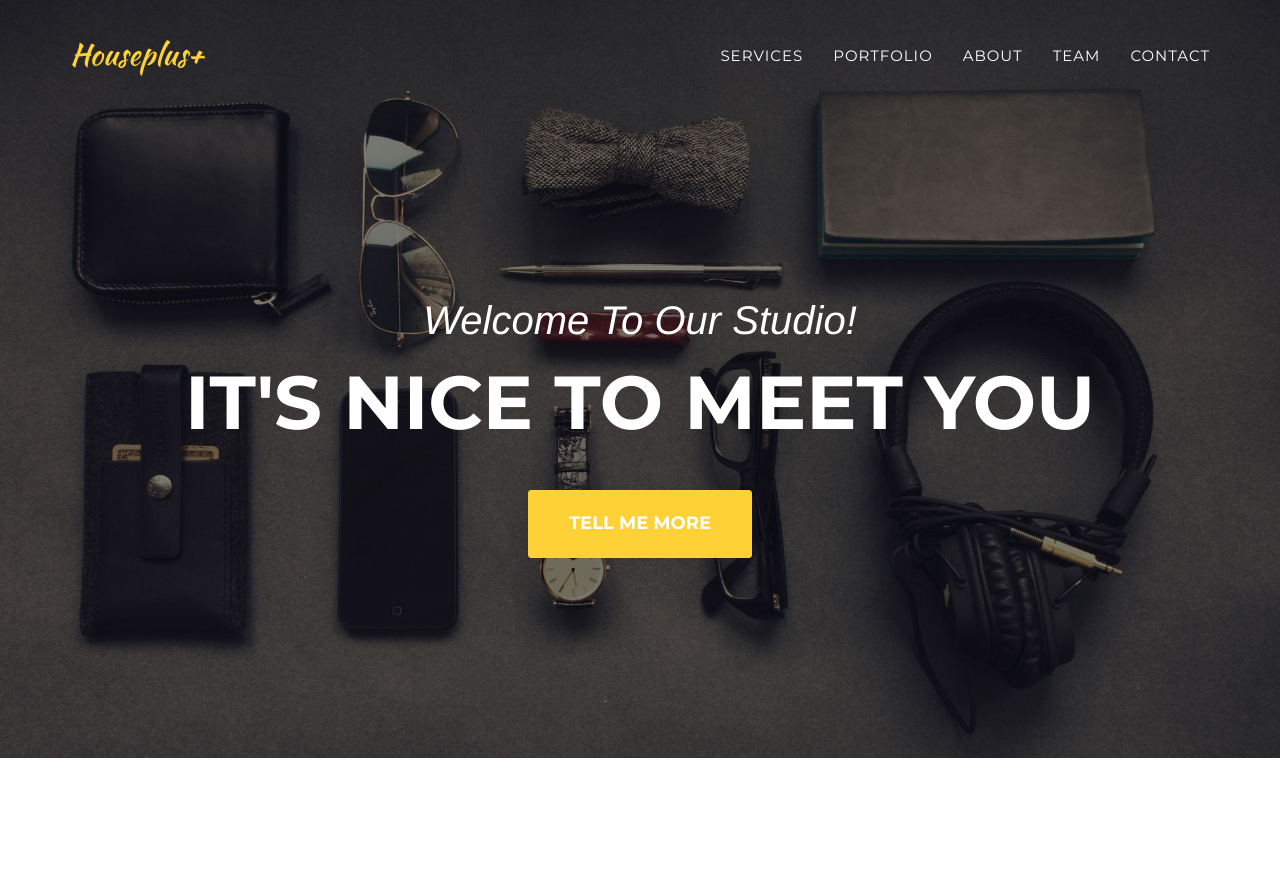
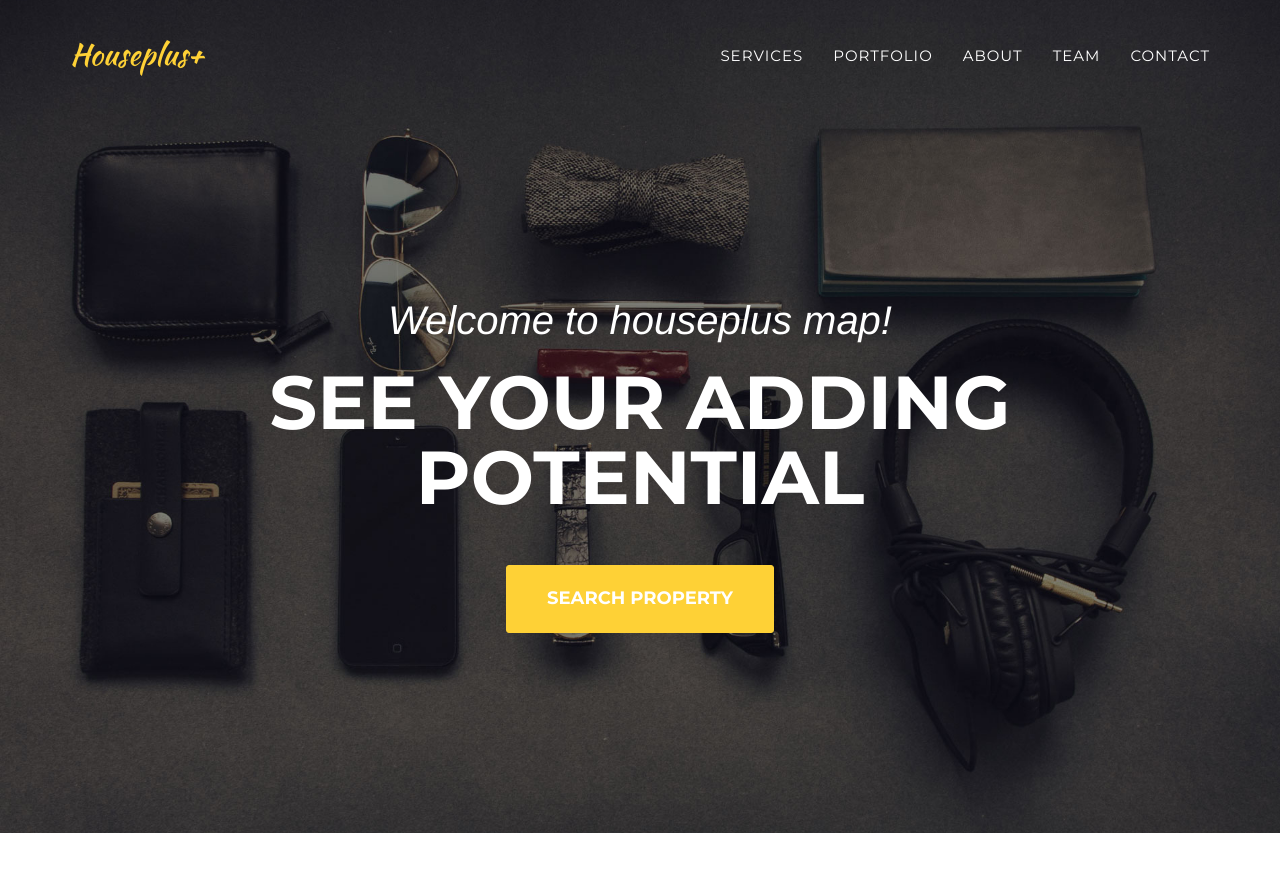
Before and after one commit to houseplusmap/houseplusmap.github.io, a Jekyll site: the page built from index.html, in a window 1280 px wide and 900 px high. Shown: the top 872 px of the window. Built offline with Jekyll 4.4.1, drawn with Linux system fonts in a browser that asks for light colours; some web fonts are replaced.

Commit message:
header page update

```diff
--- a/_includes/header.html
+++ b/_includes/header.html
@@ -44,9 +44,9 @@
     <header>
         <div class="container">
             <div class="intro-text">
-                <div class="intro-lead-in">Welcome To Our Studio!</div>
-                <div class="intro-heading">It's Nice To Meet You</div>
-                <a href="#services" class="page-scroll btn btn-xl">Tell Me More</a>
+                <div class="intro-lead-in">Welcome to houseplus map!</div>
+                <div class="intro-heading">See your adding potential</div>
+                <a href="#services" class="page-scroll btn btn-xl">Search property</a>
             </div>
         </div>
     </header>
```
